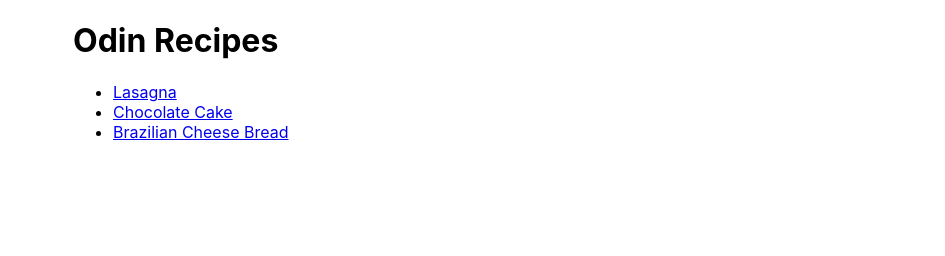
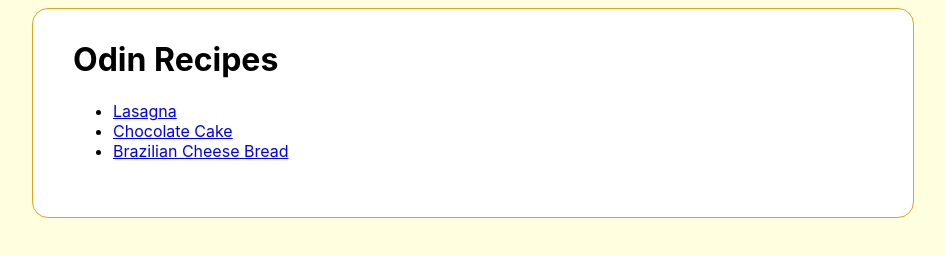
Before and after one commit to samkojo/odin-recipes, a plain HTML site: page index.html in a window 1280 px wide. Shown: the whole page, without its empty margins (167-1112 px from the left). Drawn offline with Linux system fonts and the light colour scheme; a web font is replaced by a local one.

Commit message:
feat: background color to html and main container with padding and bolder

```diff
--- a/styles.css
+++ b/styles.css
@@ -1,6 +1,7 @@
 @import url('https://rsms.me/inter/inter.css');
 html {
     font-family: 'Inter', sans-serif;
+    background-color: lightyellow;
 }
 
 ol>li::marker {
@@ -13,5 +14,10 @@ ol>li::marker {
 
 main {
     max-width: 800px;
-    margin: auto
+    margin: auto;
+    background-color: white;
+    padding: 40px;
+    padding-top: 10px;
+    border: 1.5px solid goldenrod;
+    border-radius: 1rem;
 }
```
